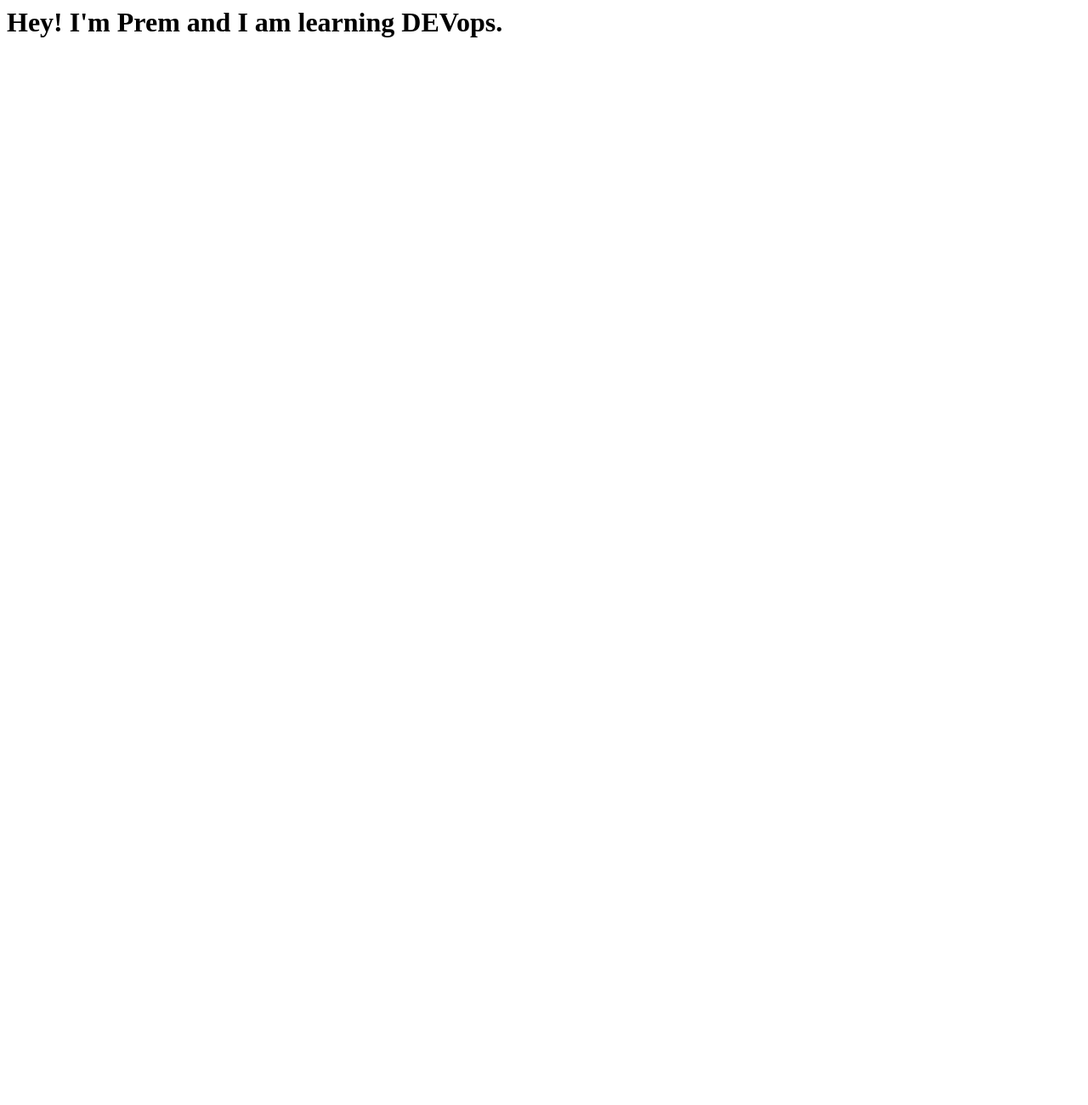
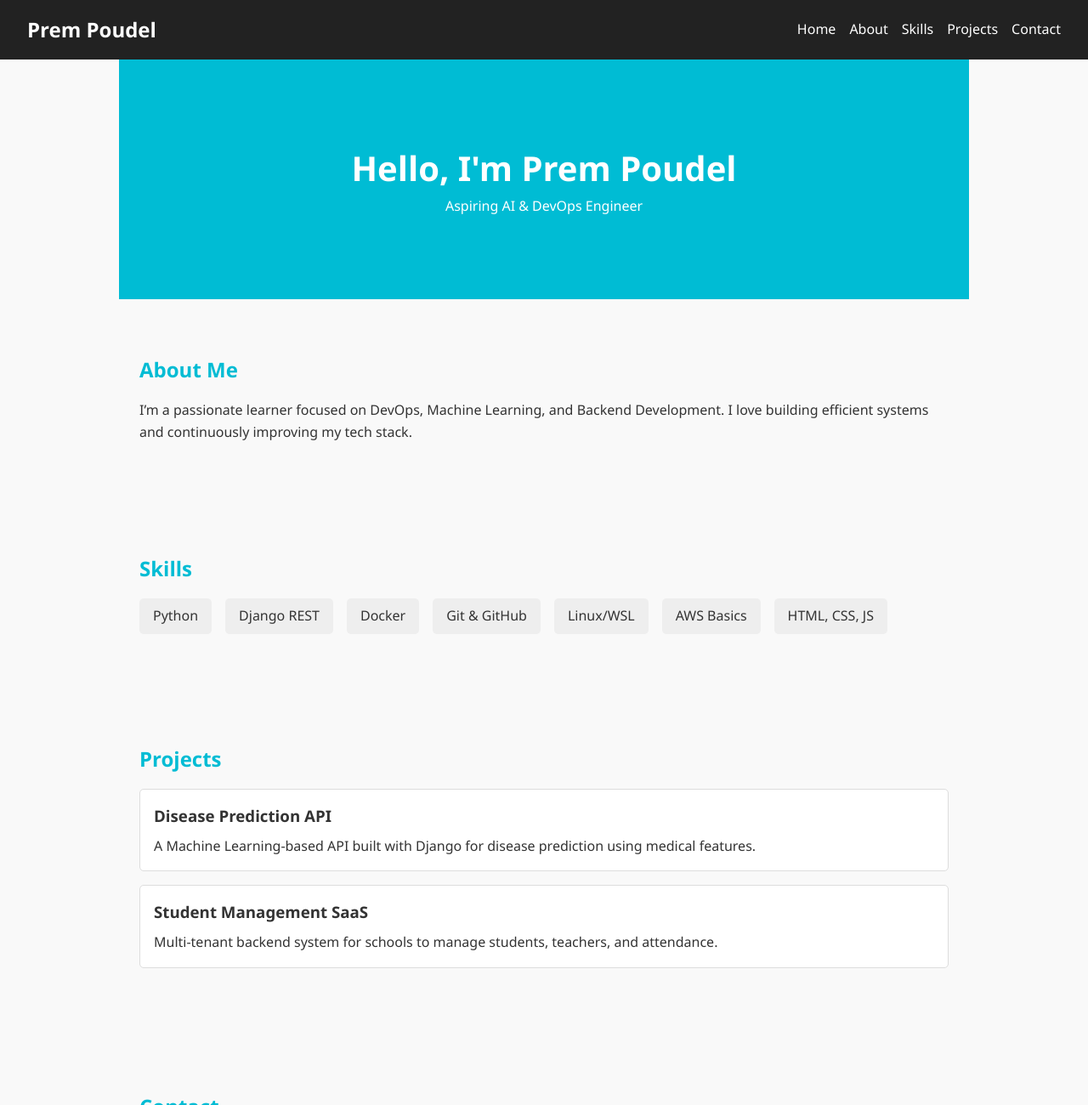
Before and after one commit to openlabfree/devops-workshop-ft, a plain HTML site: page website/index.html in a window 1280 px wide. Shown: the top 1300 px of the page at 85% size. Before the commit the page ends 800 px from the top, so only its background shows below. Drawn offline with Linux system fonts and the light colour scheme.

Commit message:
fix: minor changes

```diff
--- a/website/index.html
+++ b/website/index.html
@@ -1 +1,191 @@
-<h1>Hey! I'm Prem and I am learning DEVops.</h1>
+<!DOCTYPE html>
+<html lang="en">
+<head>
+  <meta charset="UTF-8" />
+  <meta name="viewport" content="width=device-width, initial-scale=1.0"/>
+  <title>Prem Poudel | Portfolio</title>
+  <style>
+    * {
+      margin: 0;
+      padding: 0;
+      box-sizing: border-box;
+    }
+    body {
+      font-family: 'Segoe UI', sans-serif;
+      line-height: 1.6;
+      background: #f9f9f9;
+      color: #333;
+    }
+    header {
+      background-color: #222;
+      color: white;
+      padding: 1rem 2rem;
+      position: sticky;
+      top: 0;
+      z-index: 1000;
+    }
+    nav {
+      display: flex;
+      justify-content: space-between;
+      align-items: center;
+      flex-wrap: wrap;
+    }
+    .logo {
+      font-size: 1.5rem;
+      font-weight: bold;
+    }
+    .nav-links {
+      list-style: none;
+      display: flex;
+      gap: 1rem;
+    }
+    .nav-links a {
+      color: white;
+      text-decoration: none;
+      transition: color 0.3s ease;
+    }
+    .nav-links a:hover {
+      color: #00bcd4;
+    }
+    .hamburger {
+      display: none;
+      font-size: 1.5rem;
+      cursor: pointer;
+    }
+    @media (max-width: 768px) {
+      .nav-links {
+        display: none;
+        flex-direction: column;
+        width: 100%;
+        background-color: #222;
+      }
+      .nav-links.active {
+        display: flex;
+      }
+      .hamburger {
+        display: block;
+      }
+    }
+
+    section {
+      padding: 4rem 1.5rem;
+      max-width: 1000px;
+      margin: auto;
+    }
+    .home {
+      text-align: center;
+      background-color: #00bcd4;
+      color: white;
+      padding: 6rem 1rem;
+    }
+    h1 {
+      font-size: 2.5rem;
+    }
+    h2 {
+      margin-bottom: 1rem;
+      color: #00bcd4;
+    }
+    .skills-list {
+      display: flex;
+      flex-wrap: wrap;
+      gap: 1rem;
+      margin-top: 1rem;
+    }
+    .skills-list li {
+      background: #eee;
+      padding: 0.5rem 1rem;
+      border-radius: 5px;
+      list-style: none;
+    }
+    .project-card {
+      background: #fff;
+      padding: 1rem;
+      border: 1px solid #ddd;
+      border-radius: 5px;
+      margin-bottom: 1rem;
+    }
+    .project-card h3 {
+      margin-bottom: 0.5rem;
+      color: #333;
+    }
+    .contact a {
+      color: #00bcd4;
+      text-decoration: none;
+    }
+    footer {
+      background: #222;
+      color: #fff;
+      text-align: center;
+      padding: 1rem;
+    }
+  </style>
+</head>
+<body>
+
+  <header>
+    <nav>
+      <div class="logo">Prem Poudel</div>
+      <div class="hamburger" onclick="toggleMenu()">☰</div>
+      <ul class="nav-links" id="navLinks">
+        <li><a href="#home">Home</a></li>
+        <li><a href="#about">About</a></li>
+        <li><a href="#skills">Skills</a></li>
+        <li><a href="#projects">Projects</a></li>
+        <li><a href="#contact">Contact</a></li>
+      </ul>
+    </nav>
+  </header>
+
+  <section id="home" class="home">
+    <h1>Hello, I'm Prem Poudel</h1>
+    <p>Aspiring AI & DevOps Engineer</p>
+  </section>
+
+  <section id="about">
+    <h2>About Me</h2>
+    <p>I’m a passionate learner focused on DevOps, Machine Learning, and Backend Development. I love building efficient systems and continuously improving my tech stack.</p>
+  </section>
+
+  <section id="skills">
+    <h2>Skills</h2>
+    <ul class="skills-list">
+      <li>Python</li>
+      <li>Django REST</li>
+      <li>Docker</li>
+      <li>Git & GitHub</li>
+      <li>Linux/WSL</li>
+      <li>AWS Basics</li>
+      <li>HTML, CSS, JS</li>
+    </ul>
+  </section>
+
+  <section id="projects">
+    <h2>Projects</h2>
+    <div class="project-card">
+      <h3>Disease Prediction API</h3>
+      <p>A Machine Learning-based API built with Django for disease prediction using medical features.</p>
+    </div>
+    <div class="project-card">
+      <h3>Student Management SaaS</h3>
+      <p>Multi-tenant backend system for schools to manage students, teachers, and attendance.</p>
+    </div>
+  </section>
+
+  <section id="contact" class="contact">
+    <h2>Contact</h2>
+    <p>Email: <a href="mailto:prem@example.com">prem@example.com</a></p>
+    <p>GitHub: <a href="https://github.com/yourusername" target="_blank">yourusername</a></p>
+  </section>
+
+  <footer>
+    <p>&copy; 2025 Prem Poudel. All rights reserved.</p>
+  </footer>
+
+  <script>
+    function toggleMenu() {
+      const navLinks = document.getElementById('navLinks');
+      navLinks.classList.toggle('active');
+    }
+  </script>
+</body>
+</html>
```
Also changed, not shown: 1 other file.
